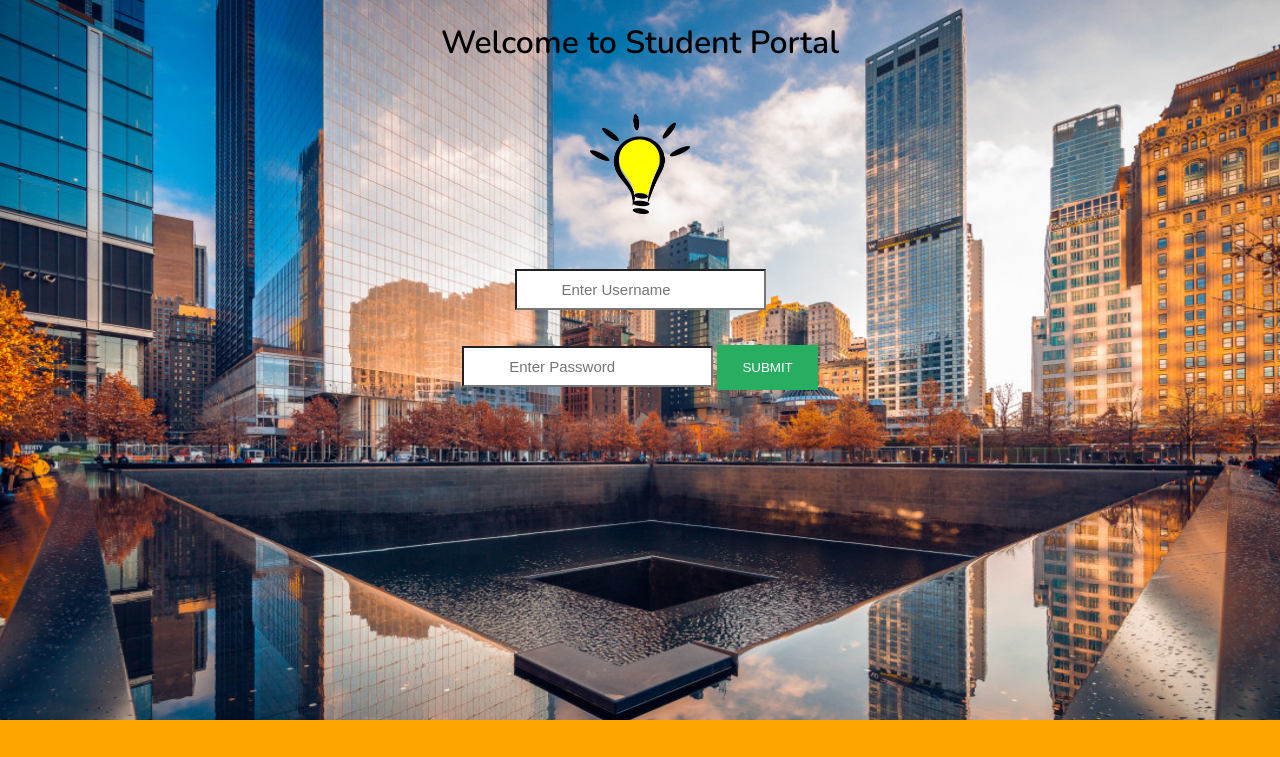
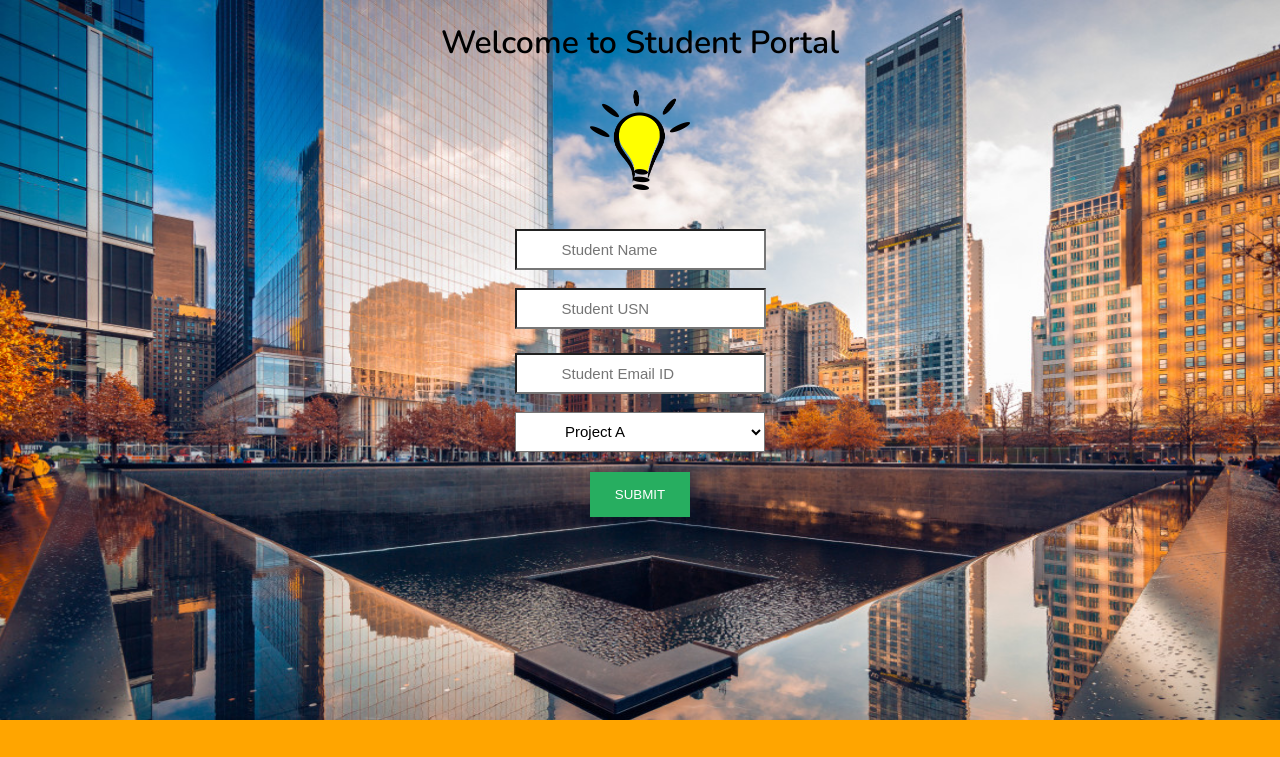
Before and after one commit to SXD390/ProjectPortal, a PHP site: page /student.php in a window 1280 px wide. Shown: the top 757 px of the page. Run offline with PHP 8.4, Linux system fonts and the light colour scheme.

Commit message:
Added form in Student

```diff
--- a/css/studentstyle.css
+++ b/css/studentstyle.css
@@ -19,7 +19,7 @@ body{
 .container img{
 	width: 100px;
 	height: 100px;
-	margin-top: -60px;
+	margin-top: -85px;
 }
 
 input[type="text"]{
@@ -32,10 +32,23 @@ input[type="text"]{
 	padding-left: 45px;
 }
 
+.email {
+    margin-top: -20px;
+}
+
 input[type="password"]{
-	margin-top: 33px;
+	margin-top: 15px;
 	height: 35px;
 	width: 200px;
+	font-size: 15px;
+	margin-bottom: -20px;
+	background-color: #fff;
+	padding-left: 45px;
+}
+.list{
+    margin-top: 15px;
+	height: 40px;
+	width: 250px;
 	font-size: 15px;
 	margin-bottom: 20px;
 	background-color: #fff;
--- a/student.php
+++ b/student.php
@@ -2,7 +2,7 @@
 <!DOCTYPE html>
 <html>
 <head>
-	<title> Admin </title>
+	<title> Student </title>
 	<meta name="viewport" content="width=device-width, initial-scale=1">
 	<link rel="icon" href="img/BMSIT_1.ico">
 	<link href="https://fonts.googleapis.com/css?family=Nunito:200,600" rel="stylesheet">
@@ -13,12 +13,20 @@
 	<div class="container">
 		<h1>Welcome to Student Portal</h1><br><br><br><br>
 		<img src="img/img.png"/>
-		<p id="login_status"></p>
 		<form method="POST" action ="modules/verify_login.php" id="form">
+			<div class="form-input">
+				<input type="text" name="name" placeholder="Student Name"/>
 
-				<input type="text" name="username" placeholder="Enter Username"/>
+                <input type="password" name="usn" placeholder="Student USN"/> <br>
 
-				<input type="password" name="password" placeholder="Enter Password"/>
+                <input type="text" class = "email" name="email" placeholder="Student Email ID"/> <br>
+
+                <select name="project" class="list">
+                    <option value="a">Project A</option>
+                    <option value="b">Project B</option>
+                    <option value="c">Project C</option>
+                    <option value="d">Project D</option>
+                </select> <br>
 
 				<input type="submit" class="btn-login" type="submit" value="SUBMIT" />
 		</form>
```
